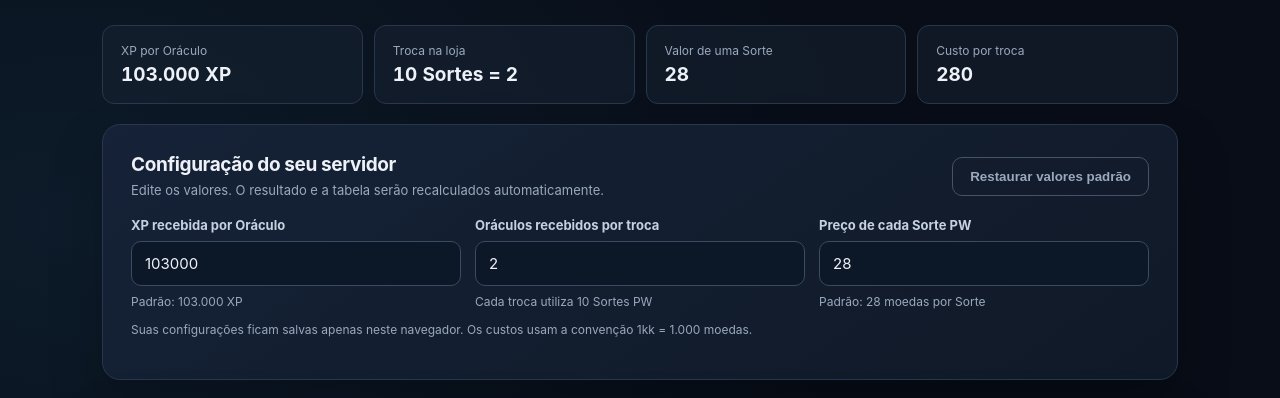
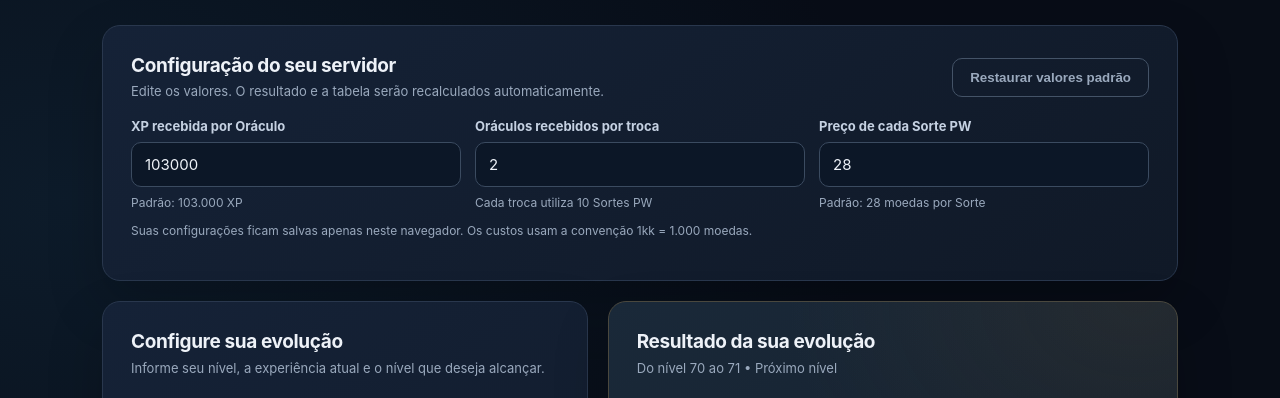
Before and after one commit to PyetroZamboni/calculadora-oraculos-pw, a plain HTML site: page index.html in a window 1280 px wide. Shown: the part 193-591 px from the top of the page. Drawn offline with Linux system fonts and the light colour scheme.

Commit message:
Remover cartões de resumo do topo mantendo configurações editáveis

```diff
--- a/index.html
+++ b/index.html
@@ -17,10 +17,6 @@
     h1 span { color:var(--gold); }
     .desc { margin:0; max-width:630px; line-height:1.6; color:var(--muted); font-size:15px; }
     .seal { border:1px solid #6f603b; color:var(--gold); padding:12px 16px; border-radius:100px; font-size:11px; white-space:nowrap; letter-spacing:.1em; text-transform:uppercase; background:#332b1c55; }
-    .stats { display:grid; grid-template-columns:repeat(4,1fr); gap:11px; margin-bottom:20px; }
-    .stat { padding:17px 18px; background:#17233390; border:1px solid var(--stroke); border-radius:12px; }
-    .stat small { display:block; font-size:12px; color:var(--muted); margin-bottom:5px; }
-    .stat strong { font-size:19px; font-variant-numeric:tabular-nums; }
     .server-config { margin-bottom:20px; }
     .server-head { display:flex; align-items:center; justify-content:space-between; flex-wrap:wrap; gap:12px; margin-bottom:17px; }
     .server-head h2 { margin-bottom:5px; }
@@ -81,8 +77,8 @@
     .fine { color:var(--muted);font-size:12px;line-height:1.65; margin-top:18px; }
     a { color:var(--gold); text-underline-offset:3px; }
     footer { margin-top:26px; color:#74869d; font-size:12px; display:flex; gap:12px; justify-content:space-between; flex-wrap:wrap; }
-    @media(max-width:800px) { .server-fields{grid-template-columns:1fr} .layout{grid-template-columns:1fr}.stats{grid-template-columns:repeat(2,1fr)} .seal{display:none} .shell{padding:22px 14px 56px} .panel{padding:22px 18px} }
-    @media(max-width:400px) { .fields{grid-template-columns:1fr} .stats{gap:8px} .stat{padding:13px} .stat strong{font-size:17px} }
+    @media(max-width:800px) { .server-fields{grid-template-columns:1fr} .layout{grid-template-columns:1fr}.seal{display:none} .shell{padding:22px 14px 56px} .panel{padding:22px 18px} }
+    @media(max-width:400px) { .fields{grid-template-columns:1fr} }
     @media(prefers-reduced-motion:no-preference) { .progress{transition:width .2s ease;} .mode button{transition:background .15s ease;} }
   </style>
 </head>
@@ -97,12 +93,6 @@
       <div class="seal">Níveis 70 a 105</div>
     </header>
 
-    <section class="stats" aria-label="Resumo das regras do servidor">
-      <div class="stat"><small>XP por Oráculo</small><strong id="statXp">103.000 XP</strong></div>
-      <div class="stat"><small>Troca na loja</small><strong id="statTrade">10 Sortes = 2</strong></div>
-      <div class="stat"><small>Valor de uma Sorte</small><strong id="statPrice">28</strong></div>
-      <div class="stat"><small>Custo por troca</small><strong id="statTradeCost">280</strong></div>
-    </section>
 
     <section class="panel server-config" aria-labelledby="server-title">
       <div class="server-head">
@@ -278,10 +268,6 @@
     const rules=getRules();
     const level=Number(current.value),goal=Number(target.value),forLevel=xp[level];
     byId('configError').hidden=Boolean(rules);
-    byId('statXp').textContent=rules?number(rules.xpOracle)+' XP':'—';
-    byId('statTrade').textContent=rules?'10 Sortes = '+number(rules.oraclesPerTrade):'—';
-    byId('statPrice').textContent=rules?coins(rules.sortePrice):'—';
-    byId('statTradeCost').textContent=rules?formatCost(SORTES_PER_EXCHANGE*rules.sortePrice):'—';
     byId('exchangeInfo').textContent=rules?'Cada troca utiliza 10 Sortes e entrega '+number(rules.oraclesPerTrade)+' Oráculos. A compra é sempre arredondada para trocas completas.':'Preencha os valores do servidor para calcular a troca.';
     byId('currentRequirement').textContent='XP total exigida no nível '+level+': '+number(forLevel)+' XP.';
     byId('xpExactHelper').textContent='Valor permitido: 0 até '+number(forLevel-1)+' XP.';
```
